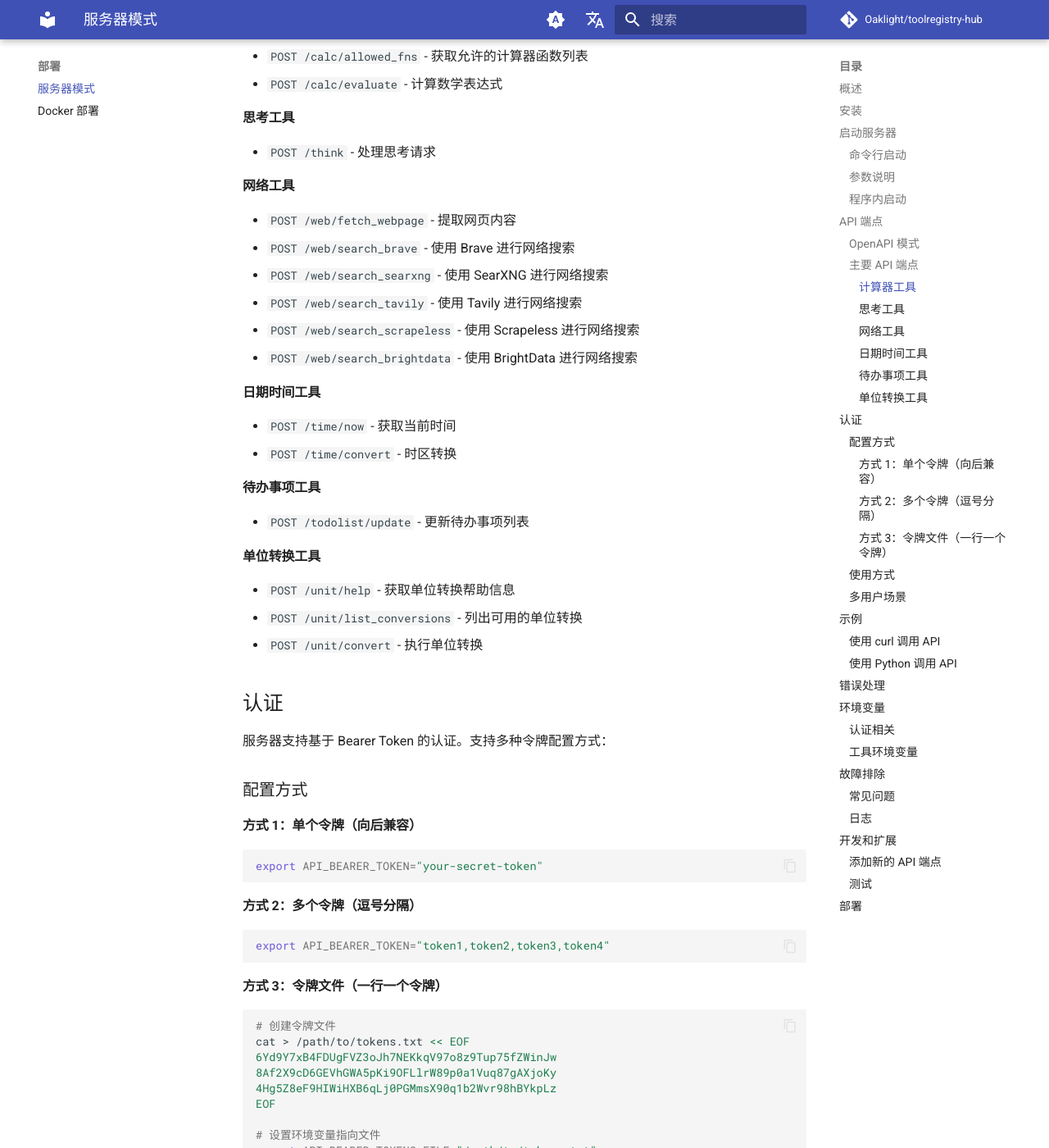
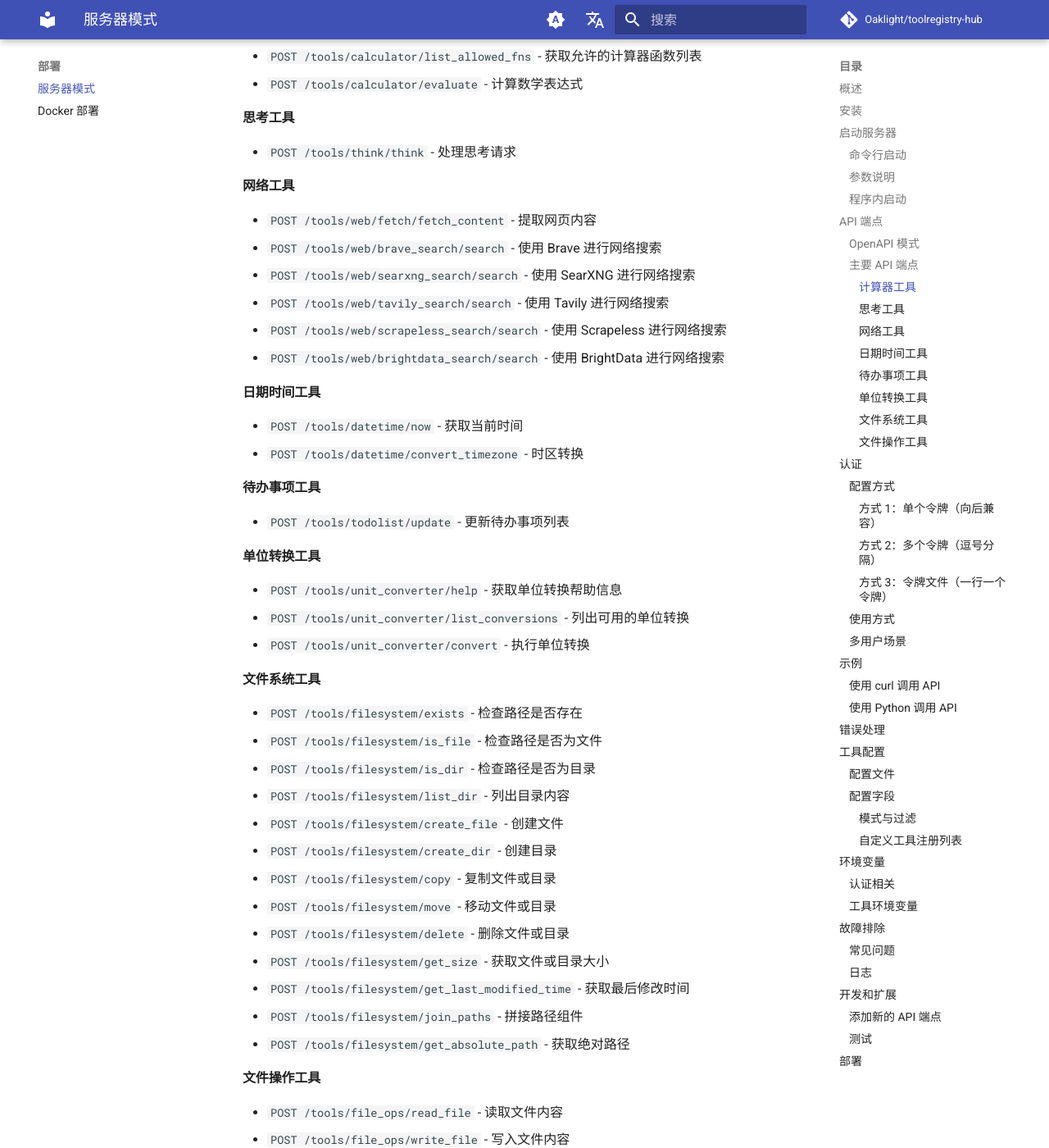
Before and after one commit to Oaklight/toolregistry-hub, an MkDocs documentation site: the page built from docs/server.md, in a window 1280 px wide and 1400 px high, scrolled down 2201 px. Shown: the whole window at 82% size. Built offline with MkDocs 1.6.1 and Material for MkDocs 9.7.7, drawn with Linux system fonts in a browser that asks for light colours; comment, search, counter and statistics services are not loaded; some of the changed text lies outside the part shown.

Commit message:
docs: add tool configuration section with tools field

````diff
--- a/docs/server.md
+++ b/docs/server.md
@@ -85,37 +85,65 @@
 
 #### 计算器工具
 
-- `POST /calc/help` - 获取特定计算器函数的帮助信息
-- `POST /calc/allowed_fns` - 获取允许的计算器函数列表
-- `POST /calc/evaluate` - 计算数学表达式
+- `POST /tools/calculator/help` - 获取特定计算器函数的帮助信息
+- `POST /tools/calculator/list_allowed_fns` - 获取允许的计算器函数列表
+- `POST /tools/calculator/evaluate` - 计算数学表达式
 
 #### 思考工具
 
-- `POST /think` - 处理思考请求
+- `POST /tools/think/think` - 处理思考请求
 
 #### 网络工具
 
-- `POST /web/fetch_webpage` - 提取网页内容
-- `POST /web/search_brave` - 使用 Brave 进行网络搜索
-- `POST /web/search_searxng` - 使用 SearXNG 进行网络搜索
-- `POST /web/search_tavily` - 使用 Tavily 进行网络搜索
-- `POST /web/search_scrapeless` - 使用 Scrapeless 进行网络搜索
-- `POST /web/search_brightdata` - 使用 BrightData 进行网络搜索
+- `POST /tools/web/fetch/fetch_content` - 提取网页内容
+- `POST /tools/web/brave_search/search` - 使用 Brave 进行网络搜索
+- `POST /tools/web/searxng_search/search` - 使用 SearXNG 进行网络搜索
+- `POST /tools/web/tavily_search/search` - 使用 Tavily 进行网络搜索
+- `POST /tools/web/scrapeless_search/search` - 使用 Scrapeless 进行网络搜索
+- `POST /tools/web/brightdata_search/search` - 使用 BrightData 进行网络搜索
 
 #### 日期时间工具
 
-- `POST /time/now` - 获取当前时间
-- `POST /time/convert` - 时区转换
+- `POST /tools/datetime/now` - 获取当前时间
+- `POST /tools/datetime/convert_timezone` - 时区转换
 
 #### 待办事项工具
 
-- `POST /todolist/update` - 更新待办事项列表
+- `POST /tools/todolist/update` - 更新待办事项列表
 
 #### 单位转换工具
 
-- `POST /unit/help` - 获取单位转换帮助信息
-- `POST /unit/list_conversions` - 列出可用的单位转换
-- `POST /unit/convert` - 执行单位转换
+- `POST /tools/unit_converter/help` - 获取单位转换帮助信息
+- `POST /tools/unit_converter/list_conversions` - 列出可用的单位转换
+- `POST /tools/unit_converter/convert` - 执行单位转换
+
+#### 文件系统工具
+
+- `POST /tools/filesystem/exists` - 检查路径是否存在
+- `POST /tools/filesystem/is_file` - 检查路径是否为文件
+- `POST /tools/filesystem/is_dir` - 检查路径是否为目录
+- `POST /tools/filesystem/list_dir` - 列出目录内容
+- `POST /tools/filesystem/create_file` - 创建文件
+- `POST /tools/filesystem/create_dir` - 创建目录
+- `POST /tools/filesystem/copy` - 复制文件或目录
+- `POST /tools/filesystem/move` - 移动文件或目录
+- `POST /tools/filesystem/delete` - 删除文件或目录
+- `POST /tools/filesystem/get_size` - 获取文件或目录大小
+- `POST /tools/filesystem/get_last_modified_time` - 获取最后修改时间
+- `POST /tools/filesystem/join_paths` - 拼接路径组件
+- `POST /tools/filesystem/get_absolute_path` - 获取绝对路径
+
+#### 文件操作工具
+
+- `POST /tools/file_ops/read_file` - 读取文件内容
+- `POST /tools/file_ops/write_file` - 写入文件内容
+- `POST /tools/file_ops/append_file` - 追加文件内容
+- `POST /tools/file_ops/search_files` - 搜索匹配模式的文件
+- `POST /tools/file_ops/replace_by_diff` - 使用 diff 替换内容
+- `POST /tools/file_ops/replace_by_git` - 使用 git 冲突标记替换内容
+- `POST /tools/file_ops/make_diff` - 生成内容差异
+- `POST /tools/file_ops/make_git_conflict` - 生成 git 冲突标记
+- `POST /tools/file_ops/validate_path` - 验证文件路径
 
 ## 认证
 
@@ -165,9 +193,9 @@
 
 ```bash
 # 为不同用户配置不同令牌
-curl -H "Authorization: Bearer token1" http://localhost:8000/calc/evaluate
-curl -H "Authorization: Bearer token2" http://localhost:8000/calc/evaluate
-curl -H "Authorization: Bearer token3" http://localhost:8000/calc/evaluate
+curl -H "Authorization: Bearer token1" http://localhost:8000/tools/calculator/evaluate
+curl -H "Authorization: Bearer token2" http://localhost:8000/tools/calculator/evaluate
+curl -H "Authorization: Bearer token3" http://localhost:8000/tools/calculator/evaluate
 ```
 
 ## 示例
@@ -176,17 +204,17 @@
 
 ```bash
 # 计算数学表达式
-curl -X POST "http://localhost:8000/calc/evaluate" \
+curl -X POST "http://localhost:8000/tools/calculator/evaluate" \
   -H "Content-Type: application/json" \
   -d '{"expression": "2 + 2 * 3"}'
 
 # 获取当前时间
-curl -X POST "http://localhost:8000/time/now" \
+curl -X POST "http://localhost:8000/tools/datetime/now" \
   -H "Content-Type: application/json" \
   -d '{}'
 
 # 使用 Brave 搜索
-curl -X POST "http://localhost:8000/web/search_brave" \
+curl -X POST "http://localhost:8000/tools/web/brave_search/search" \
   -H "Content-Type: application/json" \
   -d '{"query": "python programming", "max_results": 5}'
 ```
@@ -202,7 +230,7 @@
 
 # 计算数学表达式
 response = requests.post(
-    f"{base_url}/calc/evaluate",
+    f"{base_url}/tools/calculator/evaluate",
     json={"expression": "2 + 2 * 3"}
 )
 result = response.json()
@@ -210,15 +238,15 @@
 
 # 获取当前时间
 response = requests.post(
-    f"{base_url}/time/now",
+    f"{base_url}/tools/datetime/now",
     json={}
 )
 current_time = response.json()
 print(f"当前时间: {current_time['current_time']}")
 
-# 使用 Bing 搜索
+# 使用 Brave 搜索
 response = requests.post(
-    f"{base_url}/web/search_bing",
+    f"{base_url}/tools/web/brave_search/search",
     json={"query": "python programming", "max_results": 5}
 )
 search_results = response.json()
@@ -241,6 +269,77 @@
   "detail": "错误描述信息"
 }
 ```
+
+## 工具配置
+
+服务器支持 JSONC（带注释的 JSON）配置文件，用于控制启动时加载哪些工具以及它们的行为。
+
+### 配置文件
+
+在工作目录中创建 `tools.jsonc` 文件，或指定自定义路径：
+
+```bash
+# 从工作目录自动发现
+cp tools.jsonc.example tools.jsonc
+
+# 或通过 CLI 选项指定
+toolregistry-server --tools-config path/to/tools.jsonc
+
+# 或通过环境变量指定
+TOOLS_CONFIG=path/to/tools.jsonc toolregistry-server
+```
+
+### 配置字段
+
+#### 模式与过滤
+
+`mode`、`disabled` 和 `enabled` 字段控制哪些已注册的工具处于活动状态：
+
+```jsonc
+{
+  // "denylist"（默认）：启用所有工具，除了 "disabled" 中列出的
+  // "allowlist"：仅启用 "enabled" 中列出的工具
+  "mode": "denylist",
+
+  // 拒绝列表模式 — 按命名空间禁用特定工具
+  "disabled": [
+    "filesystem",
+    "file_ops"
+  ]
+
+  // 允许列表模式 — 仅启用特定工具
+  // "enabled": ["calculator", "datetime", "unit_converter"]
+}
+```
+
+- **`mode`**：`"denylist"`（默认）或 `"allowlist"`
+- **`disabled`**：要禁用的工具命名空间列表（在 denylist 模式下使用）
+- **`enabled`**：要启用的工具命名空间列表（在 allowlist 模式下使用）
+
+#### 自定义工具注册列表
+
+`tools` 字段允许你自定义启动时注册哪些工具类。每个条目指定一个 Python 类的导入路径和命名空间：
+
+```jsonc
+{
+  "tools": [
+    {"class": "toolregistry_hub.calculator.Calculator", "namespace": "calculator"},
+    {"class": "toolregistry_hub.datetime_utils.DateTime", "namespace": "datetime"},
+    // ... 根据需要添加或删除工具
+  ],
+  "mode": "denylist",
+  "disabled": ["filesystem", "file_ops"]
+}
+```
+
+- **`class`**：Python 类的完整导入路径（例如 `toolregistry_hub.calculator.Calculator`）
+- **`namespace`**：工具在注册表中的命名空间（例如 `calculator`、`web/brave_search`）
+
+如果省略 `tools` 字段，服务器将使用内置的默认工具列表（所有可用工具）。此字段适用于以下场景：
+
+- 添加自定义工具类而无需修改源代码
+- 移除不需要的工具以减少攻击面
+- 为特定用例重新排列工具顺序
 
 ## 环境变量
 
@@ -347,7 +446,7 @@
 client = TestClient(app)
 
 def test_calc_evaluate():
-    response = client.post("/calc/evaluate", json={"expression": "2 + 2"})
+    response = client.post("/tools/calculator/evaluate", json={"expression": "2 + 2"})
     assert response.status_code == 200
     assert response.json()["result"] == 4
 ```
````
Also changed, not shown: docs/tools/websearch/brightdata.md (+2 -2 lines).
